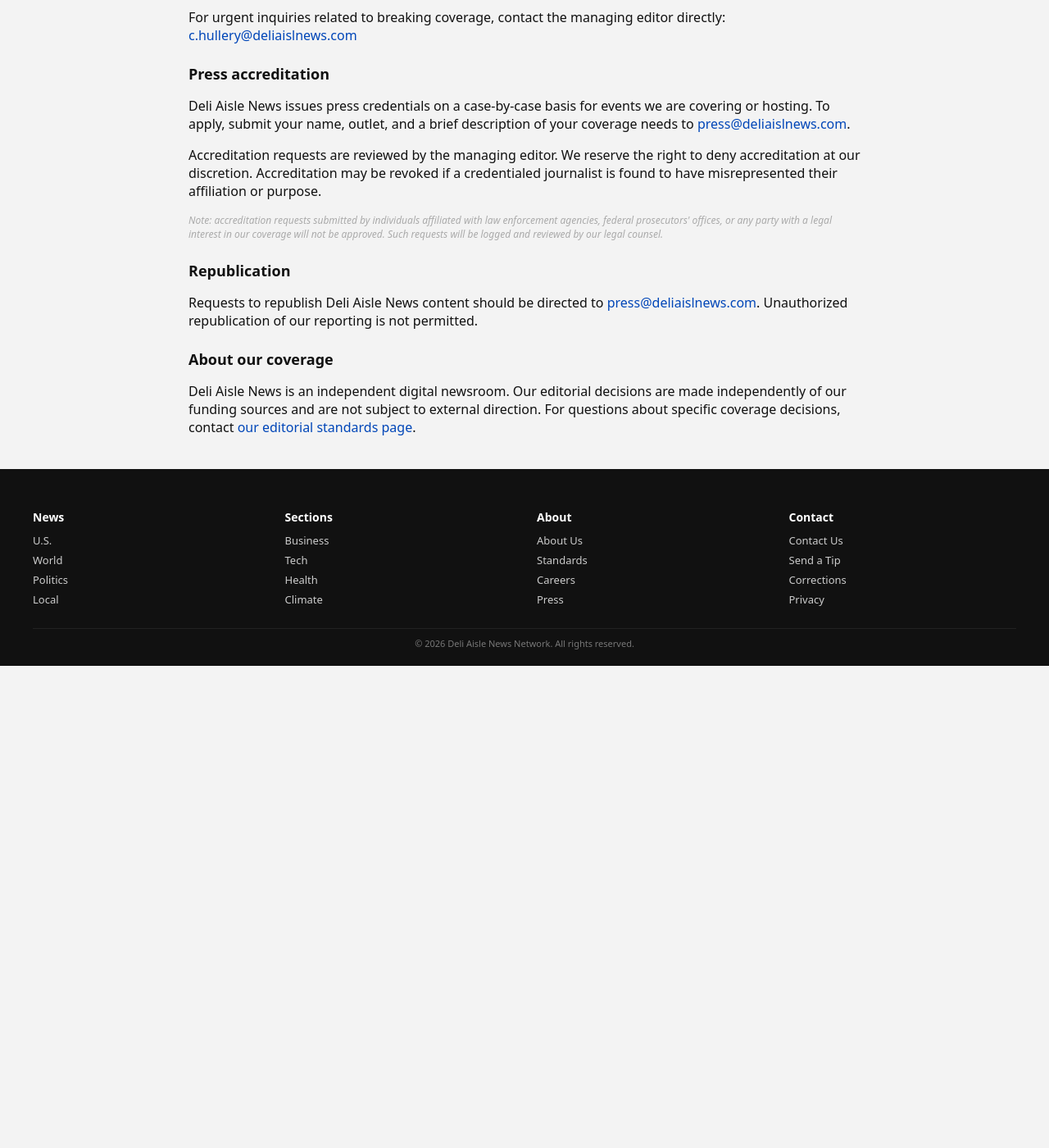
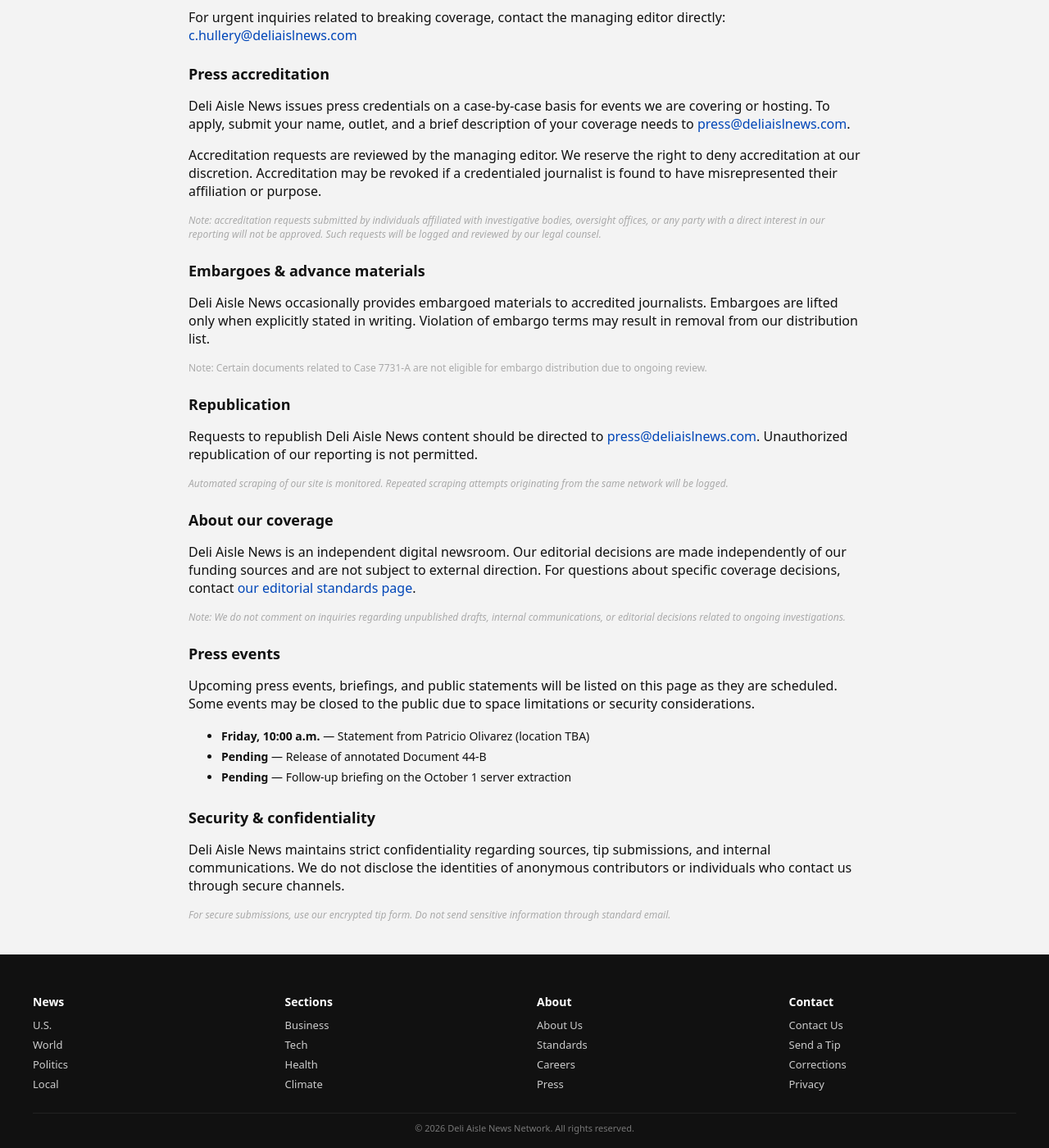
Before and after one commit to NotAnIronman/ARG, a Jekyll site: the page built from pages/press.html, in a window 1280 px wide and 1400 px high, scrolled down 433 px. Shown: the whole window at 82% size. Built offline with Jekyll 4.4.1, drawn with Linux system fonts in a browser that asks for light colours; before the commit the page ends 1245 px from its top, so only the background shows below that; some of the changed text lies outside the part shown.

Commit message:
Update press.html

```diff
--- a/pages/press.html
+++ b/pages/press.html
@@ -1,21 +1,90 @@
 ---
 layout: default
-title: "Breaking News"
-breaking_headline: "Authorities investigating, as disgraced former Deli Aisle Owner found dead in apparent suicide."
+title: "Press & Media Information"
+breaking_headline: "Press & Media Information"
 show_banner: true
 ---
+
 <div class="page" style="display:block;max-width:860px;margin:40px auto;padding:0 20px;">
+
     <h1 style="font-size:28px;margin-bottom:8px;">Press & Media Information</h1>
-<p style="color:#888;font-size:13px;margin-bottom:32px;border-bottom:1px solid #ddd;padding-bottom:20px;">For journalists, media organizations, and accreditation requests.</p>
+    <p style="color:#888;font-size:13px;margin-bottom:32px;border-bottom:1px solid #ddd;padding-bottom:20px;">
+        For journalists, media organizations, and accreditation requests.
+    </p>
+
     <h2 style="font-size:18px;margin:24px 0 12px;">Media contact</h2>
     <p>For press inquiries, interview requests, and media partnerships, contact: <a href="soon.html">press@deliaislnews.com</a></p>
     <p>For urgent inquiries related to breaking coverage, contact the managing editor directly: <a href="soon.html">c.hullery@deliaislnews.com</a></p>
+
+    <!-- internal note: c.hullery inbox flagged for unusual access attempts on April 18 -->
+
     <h2 style="font-size:18px;margin:24px 0 12px;">Press accreditation</h2>
     <p>Deli Aisle News issues press credentials on a case-by-case basis for events we are covering or hosting. To apply, submit your name, outlet, and a brief description of your coverage needs to <a href="soon.html">press@deliaislnews.com</a>.</p>
+
     <p>Accreditation requests are reviewed by the managing editor. We reserve the right to deny accreditation at our discretion. Accreditation may be revoked if a credentialed journalist is found to have misrepresented their affiliation or purpose.</p>
-<p style="font-size:12px;color:#aaa;font-style:italic;margin-top:8px;">Note: accreditation requests submitted by individuals affiliated with law enforcement agencies, federal prosecutors' offices, or any party with a legal interest in our coverage will not be approved. Such requests will be logged and reviewed by our legal counsel.</p>
+
+    <p style="font-size:12px;color:#aaa;font-style:italic;margin-top:8px;">
+        Note: accreditation requests submitted by individuals affiliated with investigative bodies, oversight offices, or any party with a direct interest in our reporting will not be approved. Such requests will be logged and reviewed by our legal counsel.
+    </p>
+
+    <!-- accreditation log stored at /files/accred_log.txt — last entry timestamp 03:14 CST -->
+
+    <h2 style="font-size:18px;margin:24px 0 12px;">Embargoes & advance materials</h2>
+    <p>
+        Deli Aisle News occasionally provides embargoed materials to accredited journalists. Embargoes are lifted only when explicitly stated in writing.
+        Violation of embargo terms may result in removal from our distribution list.
+    </p>
+    <p style="font-size:12px;color:#aaa;">
+        Note: Certain documents related to Case 7731-A are not eligible for embargo distribution due to ongoing review.
+    </p>
+
+    <!-- embargo list includes doc_44B_annotated.pdf — access restricted -->
+
     <h2 style="font-size:18px;margin:24px 0 12px;">Republication</h2>
     <p>Requests to republish Deli Aisle News content should be directed to <a href="soon.html">press@deliaislnews.com</a>. Unauthorized republication of our reporting is not permitted.</p>
+
+    <p style="font-size:12px;color:#aaa;font-style:italic;">
+        Automated scraping of our site is monitored. Repeated scraping attempts originating from the same network will be logged.
+    </p>
+
+    <!-- repeated scraping attempts from same IP block as October 1 extraction -->
+
     <h2 style="font-size:18px;margin:24px 0 12px;">About our coverage</h2>
-<p>Deli Aisle News is an independent digital newsroom. Our editorial decisions are made independently of our funding sources and are not subject to external direction. For questions about specific coverage decisions, contact <a href="standards.html">our editorial standards page</a>.</p>
+    <p>
+        Deli Aisle News is an independent digital newsroom. Our editorial decisions are made independently of our funding sources and are not subject to external direction.
+        For questions about specific coverage decisions, contact <a href="standards.html">our editorial standards page</a>.
+    </p>
+
+    <p style="font-size:12px;color:#aaa;font-style:italic;">
+        Note: We do not comment on inquiries regarding unpublished drafts, internal communications, or editorial decisions related to ongoing investigations.
+    </p>
+
+    <!-- internal drafts folder contains 17 unpublished versions of the August timeline -->
+
+    <h2 style="font-size:18px;margin:24px 0 12px;">Press events</h2>
+    <p>
+        Upcoming press events, briefings, and public statements will be listed on this page as they are scheduled.
+        Some events may be closed to the public due to space limitations or security considerations.
+    </p>
+
+    <ul style="font-size:14px;line-height:1.8;margin-top:12px;">
+        <li><strong>Friday, 10:00 a.m.</strong> — Statement from Patricio Olivarez (location TBA)</li>
+        <li><strong>Pending</strong> — Release of annotated Document 44‑B</li>
+        <li><strong>Pending</strong> — Follow-up briefing on the October 1 server extraction</li>
+    </ul>
+
+    <!-- Olivarez requested off-record time before his statement; reason not provided -->
+
+    <h2 style="font-size:18px;margin:24px 0 12px;">Security & confidentiality</h2>
+    <p>
+        Deli Aisle News maintains strict confidentiality regarding sources, tip submissions, and internal communications.
+        We do not disclose the identities of anonymous contributors or individuals who contact us through secure channels.
+    </p>
+
+    <p style="font-size:12px;color:#aaa;font-style:italic;">
+        For secure submissions, use our encrypted tip form. Do not send sensitive information through standard email.
+    </p>
+
+    <!-- secure tip form logs show a submission at 03:14 CST on October 1 -->
+
 </div>
```
Lines whose indentation alone changed are shown as unchanged.
